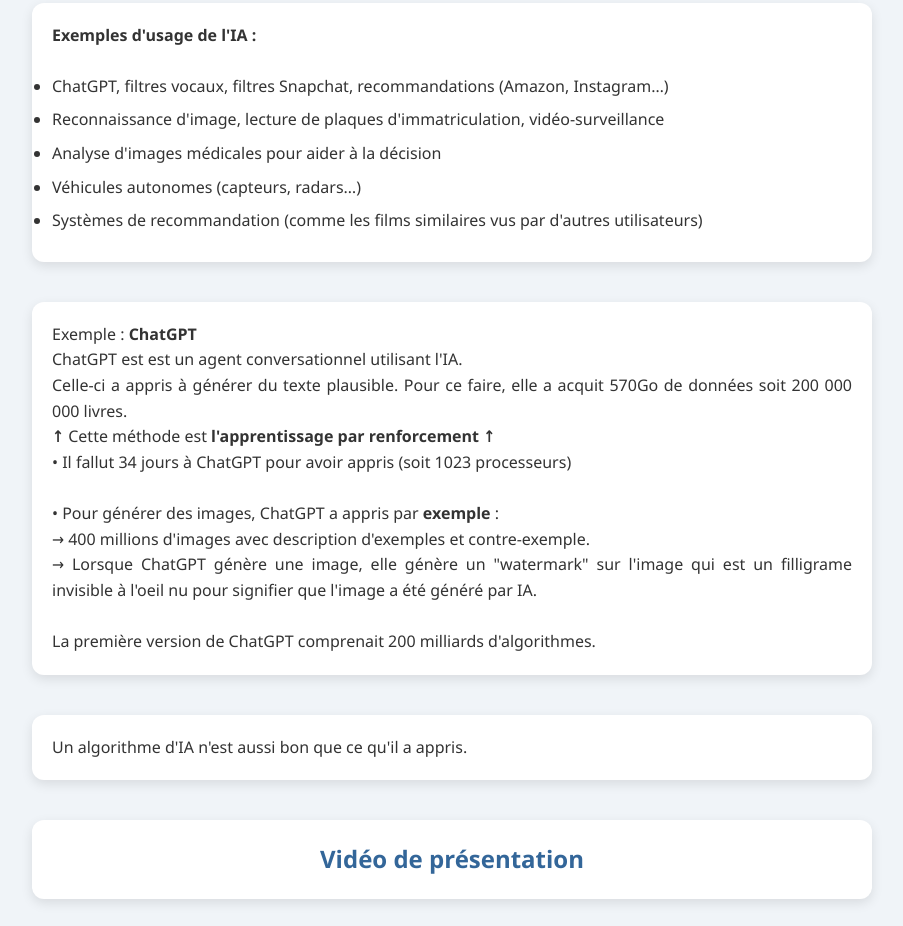
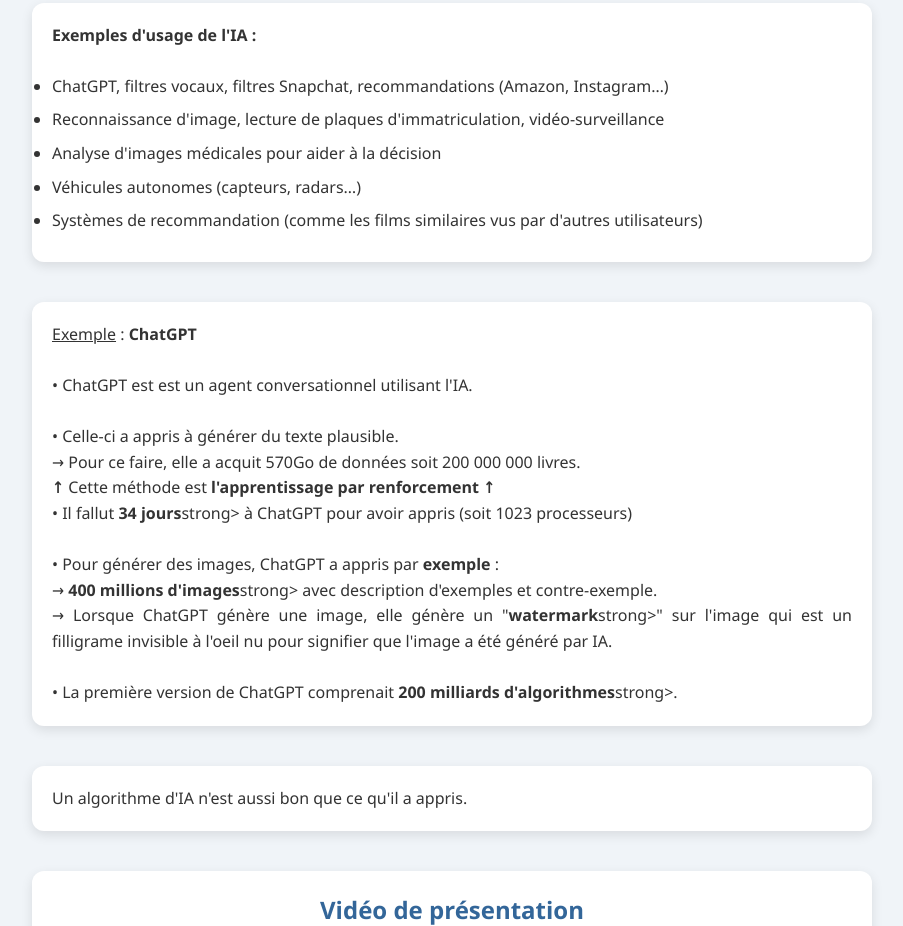
Before and after one commit to matteo-lfbv/nsi-un-chercheur-un-enseignant, a plain HTML site: page index.html in a window 1280 px wide. Shown: the part 890-1816 px from the top of the page, without its empty margins (188-1091 px from the left). Drawn offline with Linux system fonts and the light colour scheme.

Commit message:
Update index.html

```diff
--- a/index.html
+++ b/index.html
@@ -17,7 +17,7 @@
     <p>L'IA apprend seule à partir d'exemples, sans que des règles précises soient programmées. Elle utilise parfois l'apprentissage par renforcement : une action est récompensée ou non.</p>
 
   <p>Depuis les années 1950, l'IA a fortement progressé, notamment avec l'arrivée du Big Data et l'augmentation de la puissance de calcul (depuis 2012). Cela permet d'utiliser d'énormes quantités de données (images, sons, textes…).<br><br>
-  En 2012, 14 millions d'images associés à 22000 catégories : fait par les humains. Les captcha google y ont participés</p>
+  En 2012, <strong>14 millions d'images</strong>strong> associés à <strong>22000 catégories</strong>strong> : fait par les humains. Les captcha google y ont participés</p>
 
   <ul>
   <strong>Exemples d'usage de l'IA :</strong><BR><BR>
@@ -28,14 +28,16 @@
   <li>Systèmes de recommandation (comme les films similaires vus par d'autres utilisateurs)</li>
 </ul>
 
-  <p>Exemple : <strong>ChatGPT</strong><br>ChatGPT est est un agent conversationnel utilisant l'IA.<br>
-    Celle-ci a appris à générer du texte plausible. Pour ce faire, elle a acquit 570Go de données soit 200 000 000 livres.<br>
+  <p><u>Exemple</u> : <strong>ChatGPT</strong><br><br>
+    • ChatGPT est est un agent conversationnel utilisant l'IA.<br><br>
+    • Celle-ci a appris à générer du texte plausible.<br>
+    → Pour ce faire, elle a acquit 570Go de données soit 200 000 000 livres.<br>
     <strong>↑</strong> Cette méthode est <strong>l'apprentissage par renforcement ↑</strong><br>
-    • Il fallut 34 jours à ChatGPT pour avoir appris (soit 1023 processeurs)<br><br>
+    • Il fallut <strong>34 jours</strong>strong> à ChatGPT pour avoir appris (soit 1023 processeurs)<br><br>
     • Pour générer des images, ChatGPT a appris par <strong>exemple</strong> :<br>
-    → 400 millions d'images avec description d'exemples et contre-exemple.<br>
-    → Lorsque ChatGPT génère une image, elle génère un "watermark" sur l'image qui est un filligrame invisible à l'oeil nu pour signifier que l'image a été généré par IA.<br><br>
-    La première version de ChatGPT comprenait 200 milliards d'algorithmes.</p>
+    → <strong>400 millions d'images</strong>strong> avec description d'exemples et contre-exemple.<br>
+    → Lorsque ChatGPT génère une image, elle génère un "<strong>watermark</strong>strong>" sur l'image qui est un filligrame invisible à l'oeil nu pour signifier que l'image a été généré par IA.<br><br>
+    •  La première version de ChatGPT comprenait <strong>200 milliards d'algorithmes</strong>strong>.</p>
 
   <p>Un algorithme d'IA n'est aussi bon que ce qu'il a appris.</p>
 
```
